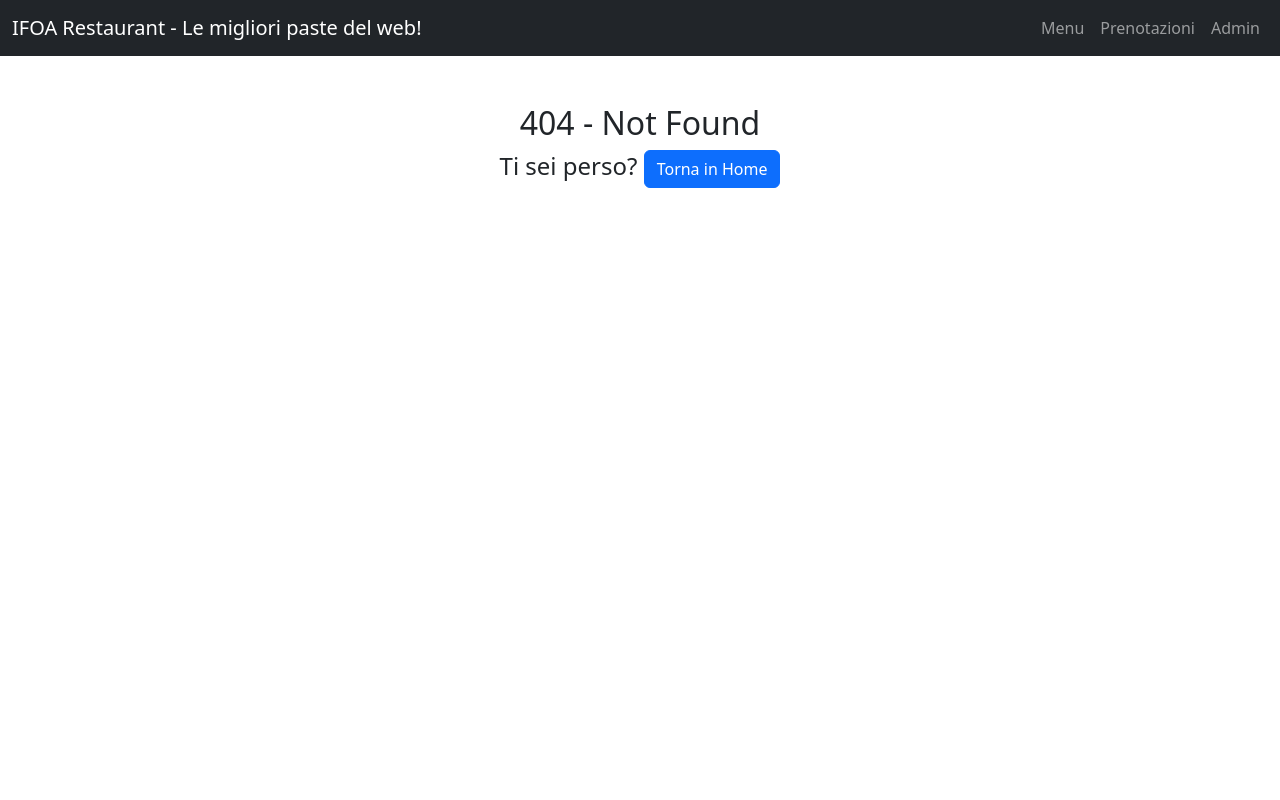
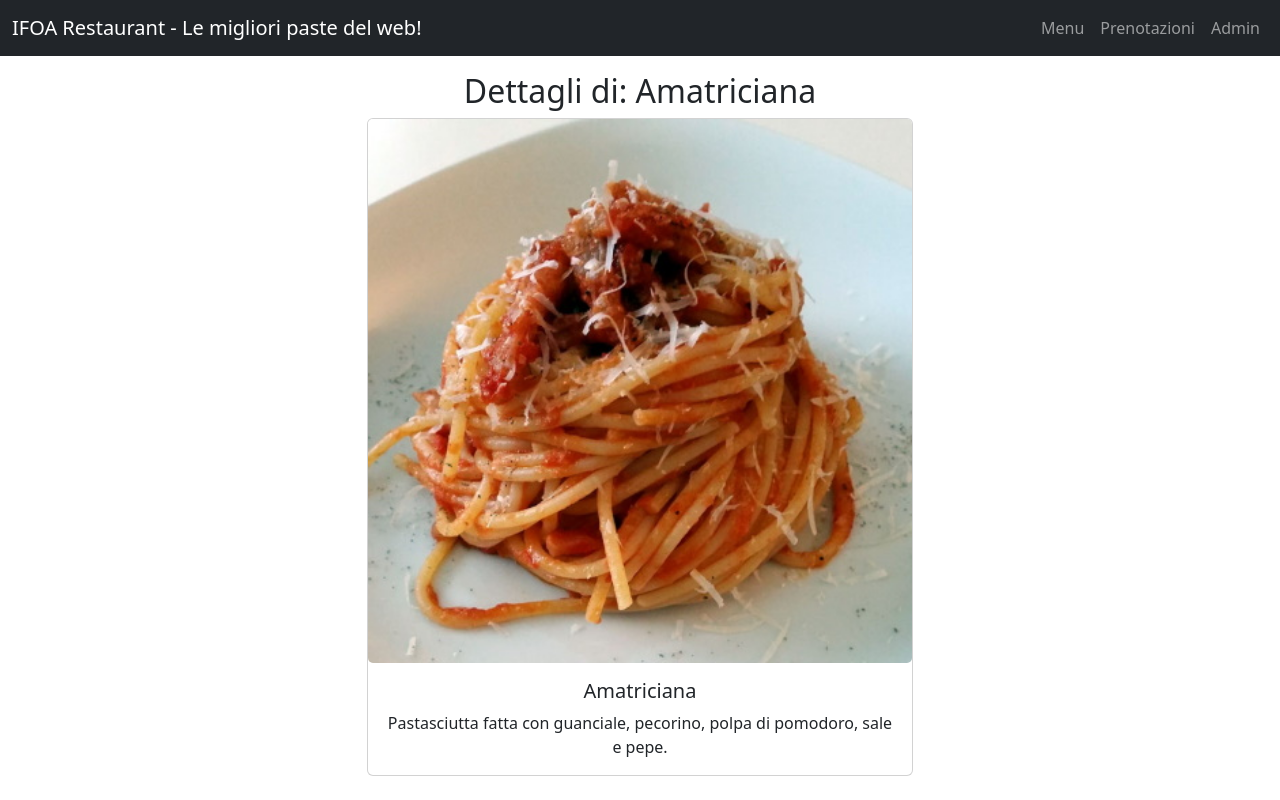
Before and after one commit to irvelervel/ifoa0124-restaurant-hooks, a React (Create React App) app: page /details/1 in a window 1280 px wide. Before the commit this address had no page. Built offline with nearby package versions, Linux system fonts and the light colour scheme.

Commit message:
Finishes Restaurant Project

```diff
--- a/src/App.js
+++ b/src/App.js
@@ -78,7 +78,14 @@ function App() {
             />
 
             <Route
-              path="/details"
+              // questa è una rotta PARAMETRICA
+              // definiamo un parametro chiamato pastaId e lo inseriamo dopo lo slash con i due punti
+              // questa rotta ora funziona su TUTTI gli url fatti così, es.
+              // /details/0
+              // /details/1
+              // /details/100
+              // /details/stefano
+              path="/details/:pastaId"
               element={
                 <Row className="justify-content-center">
                   <Col xs={12} md={8} lg={6}>
--- a/src/components/Detail.jsx
+++ b/src/components/Detail.jsx
@@ -1,16 +1,69 @@
+import { useEffect, useState } from 'react'
 import Card from 'react-bootstrap/Card'
+import Spinner from 'react-bootstrap/Spinner'
+import { useParams, useNavigate } from 'react-router-dom'
+import items from '../data/menu.json'
+
+// a questo punto la rotta dove viene montato questo componente Details è parametrica
+// quel parametro è fondamentale per capire QUALE pasta mostrare!
+// l'ultimo passaggio sarà RECUPERARE dalla barra degli indirizzi quel parametro e utilizzarlo per
+// recuperare i dettagli della pasta corretta all'interno di menu.json (se aveste un'API da contattare
+// sarebbe la stessa cosa, utilizzereste quell'id come parte dell'URL)
 
 const Details = function () {
+  // Details ora recupererà il valore di :pastaId in modo da capire che pasta mostrare
+
+  const [pastaObject, setPastaObject] = useState(null)
+
+  const params = useParams()
+  console.log('PARAMS', params)
+  const navigate = useNavigate()
+  // params.pastaId è il valore del parametro :pastaId nell'URL
+
+  // utilizzare params.pastaId per recuperare dal JSON la pasta corretta
+
+  useEffect(() => {
+    // qui dentro tiro fuori dal JSON la pasta corretta
+    const rightPastaToShow = items.find(
+      (pasta) => pasta.id === parseInt(params.pastaId)
+    )
+    console.log('PASTA TROVATA', rightPastaToShow)
+    if (rightPastaToShow) {
+      // se il risultato del find NON è undefined, quindi ABBIAMO trovato una pasta, la salvo
+      // nello stato di Details
+      setTimeout(() => {
+        // così almeno vediamo lo spinner per 1 sec...
+        setPastaObject(rightPastaToShow)
+      }, 1000)
+    } else {
+      // nel caso la pasta non fosse stata trovata nel JSON (...presumibilmente perchè l'utente
+      // cerca una pasta che non esiste scrivendo a mano nella barra degli indirizzi...)
+      navigate('/notfound')
+    }
+  }, [])
+
   return (
     <div>
-      <h2 className="text-center">Dettagli di: nome-pasta</h2>
-      <Card>
-        <Card.Img src="https://placedog.net/500" alt="pasta" />
-        <Card.Body className="text-center">
-          <Card.Title>Nome della pasta</Card.Title>
-          <Card.Text>Descrizione della pasta</Card.Text>
-        </Card.Body>
-      </Card>
+      {!pastaObject && (
+        <div className="text-center mt-3">
+          <Spinner animation="border" />
+        </div>
+      )}
+      {pastaObject && (
+        // questo controllo monta il contenuto solo se pastaObject NON È NULL (ovvero
+        // solo dopo che il find ha trovato la pasta da mostrare)
+        // altrimenti la pagina crasherebbe! cercherebbe di leggere name, image e description da null...
+        <div className="mt-3">
+          <h2 className="text-center">Dettagli di: {pastaObject.name}</h2>
+          <Card>
+            <Card.Img src={pastaObject.image} alt="pasta" />
+            <Card.Body className="text-center">
+              <Card.Title>{pastaObject.name}</Card.Title>
+              <Card.Text>{pastaObject.description}</Card.Text>
+            </Card.Body>
+          </Card>
+        </div>
+      )}
     </div>
   )
 }
--- a/src/components/Menu.jsx
+++ b/src/components/Menu.jsx
@@ -2,6 +2,7 @@ import Row from 'react-bootstrap/Row'
 import Col from 'react-bootstrap/Col'
 import Badge from 'react-bootstrap/Badge'
 import items from '../data/menu.json'
+import { Link } from 'react-router-dom'
 
 const Menu = function () {
   return (
@@ -10,7 +11,9 @@ const Menu = function () {
         return (
           <Col xs={8} key={pasta.id} className="my-4">
             <div>
-              <img src={pasta.image} alt="single pasta" className="w-100" />
+              <Link to={'/details/' + pasta.id}>
+                <img src={pasta.image} alt="single pasta" className="w-100" />
+              </Link>
             </div>
             <h4 className="text-center mt-1">
               <span className="me-2">{pasta.name}</span>
--- a/src/components/RestaurantNavbar.jsx
+++ b/src/components/RestaurantNavbar.jsx
@@ -2,9 +2,12 @@
 import Navbar from 'react-bootstrap/Navbar'
 import Container from 'react-bootstrap/Container'
 import Nav from 'react-bootstrap/Nav'
-import { Link } from 'react-router-dom'
+import { Link, useLocation } from 'react-router-dom'
 
 const RestaurantNavbar = function (props) {
+  const location = useLocation()
+  console.log('LOCATION', location)
+
   return (
     <Navbar collapseOnSelect expand="lg" bg="dark" data-bs-theme="dark">
       <Container fluid>
@@ -15,13 +18,35 @@ const RestaurantNavbar = function (props) {
         <Navbar.Collapse id="responsive-navbar-nav">
           <Nav className="ms-auto">
             <Link to="/menu">
-              <div className="nav-link">Menu</div>
+              <div
+                className={
+                  location.pathname === '/menu' ? 'nav-link active' : 'nav-link'
+                }
+              >
+                Menu
+              </div>
             </Link>
             <Link to="/booking">
-              <div className="nav-link">Prenotazioni</div>
+              <div
+                className={
+                  location.pathname === '/booking'
+                    ? 'nav-link active'
+                    : 'nav-link'
+                }
+              >
+                Prenotazioni
+              </div>
             </Link>
             <Link to="/admin">
-              <div className="nav-link">Admin</div>
+              <div
+                className={
+                  location.pathname === '/admin'
+                    ? 'nav-link active'
+                    : 'nav-link'
+                }
+              >
+                Admin
+              </div>
             </Link>
           </Nav>
         </Navbar.Collapse>
```
